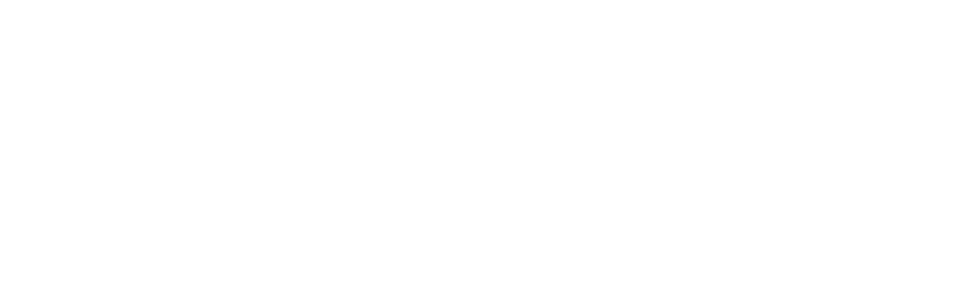
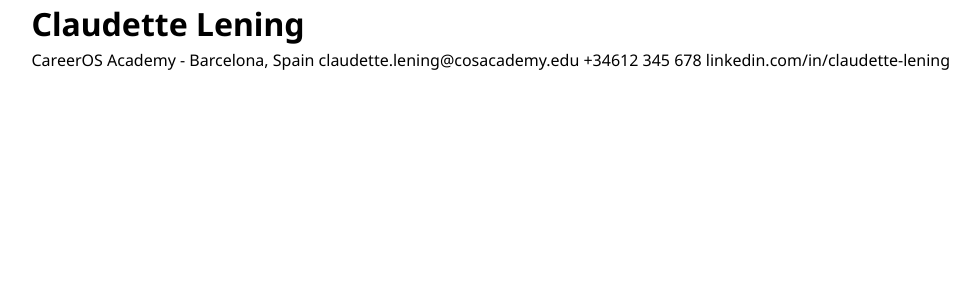
Before and after one commit to yashchenkops/resume-builder, a React (Vite) app: page / in a window 1280 px wide. Shown: the top 300 px of the page, without its empty margins (47-1027 px from the left). Built offline with nearby package versions, Linux system fonts and the light colour scheme.

Commit message:
feat: add components

```diff
--- a/src/App.jsx
+++ b/src/App.jsx
@@ -1,8 +1,15 @@
+import Header from './components/Header';
+
 function App() {
   return (
-    <main className="main">
+    <>
+      <Header />
+      <main className="main">
+        <div className="container">
 
-    </main>
+        </div>
+      </main>
+    </>
   );
 }
 
--- /dev/null
+++ b/src/components/Header.jsx
@@ -0,0 +1,17 @@
+const Header = () => {
+  return (
+    <header className="header">
+      <div className="container">
+        <h1 className="cv-title">Claudette Lening</h1>
+        <p className="sv-subtitle">
+          CareerOS Academy - Barcelona, Spain
+          <a href="mailto:claudette.lening@cosacademy.edu"> claudette.lening@cosacademy.edu </a>
+          <a href="tel:+34612345678">+34612 345 678 </a>{' '}
+          <a href="linkedin.com/in/claudette-lening">linkedin.com/in/claudette-lening</a>
+        </p>
+      </div>
+    </header>
+  );
+};
+
+export default Header;
--- /dev/null
+++ b/src/styles/components/_all.scss
@@ -0,0 +1 @@
+@use './header';
--- a/src/styles/index.scss
+++ b/src/styles/index.scss
@@ -1,2 +1,3 @@
 @use './normalize';
 @use './globals';
+@use 'components/all';
```
Also changed, not shown: src/styles/components/_header.scss (added).
